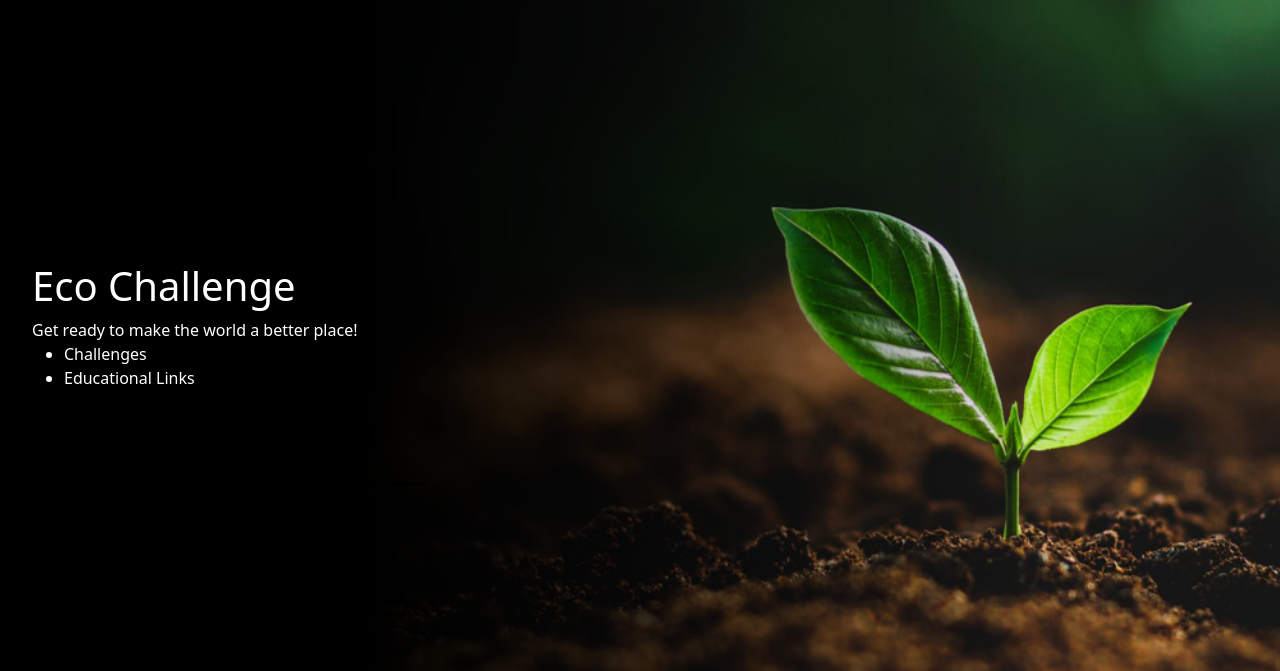
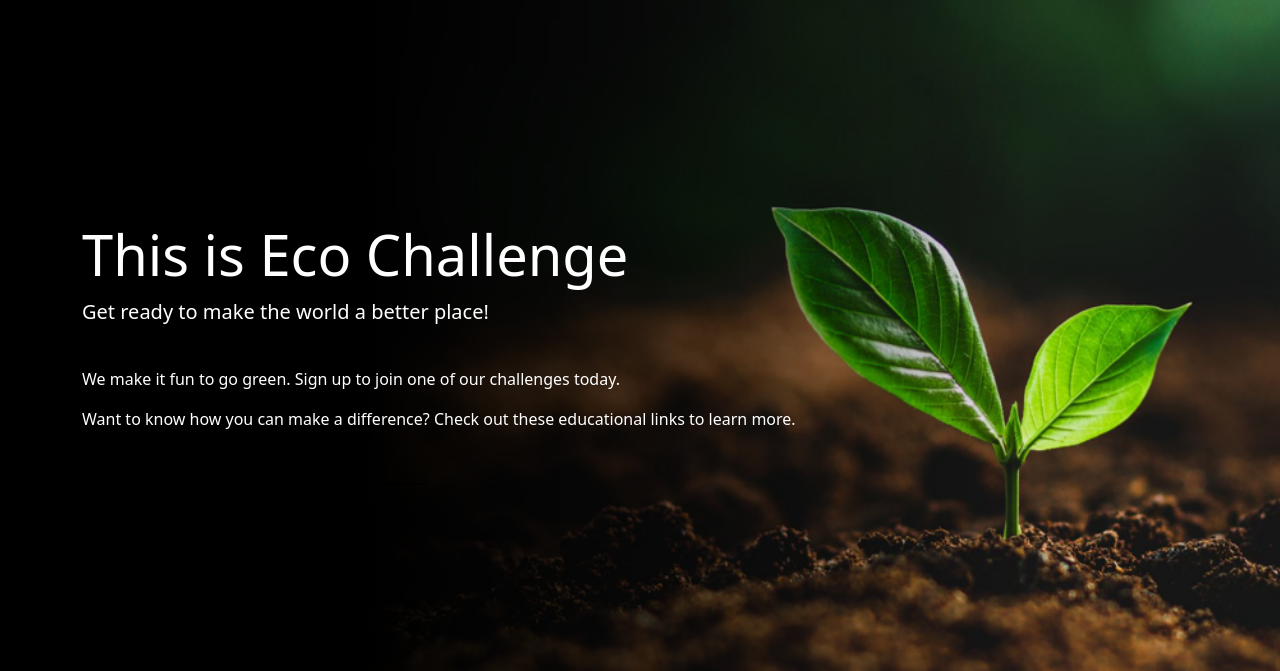
Before and after one commit to jmagrad/EcoChallenge, a Django app: page / in a window 1280 px wide. Shown: the part 56-727 px from the top of the page. Run offline with Django 5.2, Linux system fonts and the light colour scheme.

Commit message:
Updated home page to make it consistent with the style adopted. Also, minor changes to forms and models to make it easier to sign up for an account.

```diff
--- a/EcoProject/Eco/forms.py
+++ b/EcoProject/Eco/forms.py
@@ -13,7 +13,7 @@ class UserForm(forms.ModelForm):
 class UserProfileForm(forms.ModelForm):
     class Meta:
         model = UserProfile
-        fields = ('website', 'picture',)
+        fields = ('picture',)
 
 class ChallengeForm(forms.ModelForm):
     class Meta:
--- a/EcoProject/Eco/models.py
+++ b/EcoProject/Eco/models.py
@@ -9,8 +9,7 @@ from django.utils import timezone
 class UserProfile(models.Model):
     # This line is required. Links UserProfile to a User model instance.
     user = models.OneToOneField(User, on_delete=models.CASCADE)
-    # The additional attributes we wish to include.
-    website = models.URLField(blank=True)
+    # The additional attributes we wish to include
     picture = models.ImageField(upload_to='profile_images', blank=True)
     points = models.IntegerField(default=0)  # Add this line to include points field
 
--- a/EcoProject/templates/Eco/base.html
+++ b/EcoProject/templates/Eco/base.html
@@ -69,6 +69,7 @@
                 <nav class="nav nav-masthead justify-content-center float-md-end">
                     <a class="nav-link" href="{% url 'Eco:index' %}">Home</a>
                     {% if user.is_authenticated %}
+                        <a class="nav-link" href="{% url 'Eco:AccountPage' %}">My Account</a>
                         <a class="nav-link" href="{% url 'Eco:Challenges' %}">Challenges</a>
                         <a class="nav-link" href="{% url 'Eco:LeaderBoard' %}">LeaderBoard</a>
                         <a class="nav-link" href="{% url 'Eco:logout' %}">Logout</a>
--- a/EcoProject/templates/Eco/index.html
+++ b/EcoProject/templates/Eco/index.html
@@ -4,23 +4,27 @@
 {% block title_block %}Homepage{% endblock %}
 
 {% block body_block %}
-<h1>Eco Challenge</h1>
-<div>
-    {% if user.is_authenticated %}
-        Welcome {{ user.username }}!
+
+<div class="jumbotron jumbotron-fluid">
+    <div class="container">
+      <h1 class="display-4">This is Eco Challenge</h1>
+      {% if user.is_authenticated %}
+      <p class="lead">Welcome back, {{ user.username }}!</p>
     {% else %}
-        Get ready to make the world a better place!
+    <p class="lead">Get ready to make the world a better place!</p>
     {% endif %}
     <br />
-
-    <ul>
-        <li><a href="{% url 'Eco:Challenges' %}">Challenges</a></li>
-        <li><a href="{% url 'Eco:Educational Links' %}">Educational Links</a></li>
-
     {% if user.is_authenticated %}
-    <!-- Show these links when the user is logged in -->
-    <li><a href="{% url 'Eco:LeaderBoard' %}">LeaderBoard</a></li>
-    <li><a href="{% url 'Eco:AccountPage' %}">Account Page</a></li>
+    <p class="lead fs-6">We make it fun to go green. </p>
+    <p class="lead fs-6">Check out where you rank on the <a href="{% url 'Eco:LeaderBoard' %}">leaderboard</a>.
+        Are you ready for another <a href="{% url 'Eco:Challenges' %}">challenge</a>?</p>
+    <p class="lead fs-6">There is always more you can do. Would you like to have another look at these
+        <a href="{% url 'Eco:Educational Links' %}">educational links</a>?</p>
+    {% else %}
+    <p class="lead fs-6">We make it fun to go green. <a href="{% url 'Eco:register' %}">Sign up</a> to join
+        one of our <a href="{% url 'Eco:Challenges' %}">challenges</a> today.</p>
+    <p class="lead fs-6">Want to know how you can make a difference? Check out these
+        <a href="{% url 'Eco:Educational Links' %}">educational links</a> to learn more.</p>
     {% endif %}
     </ul>
 </div>
```
